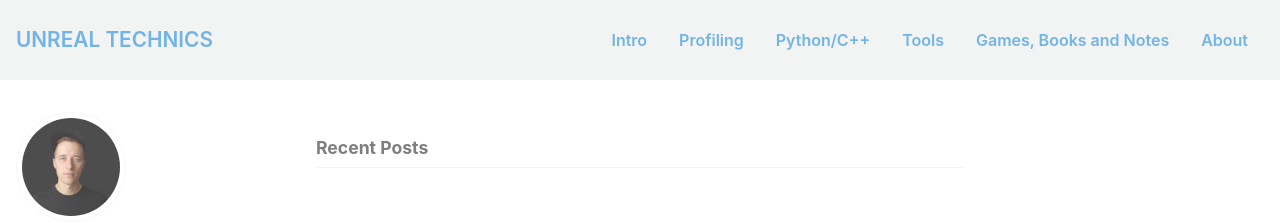
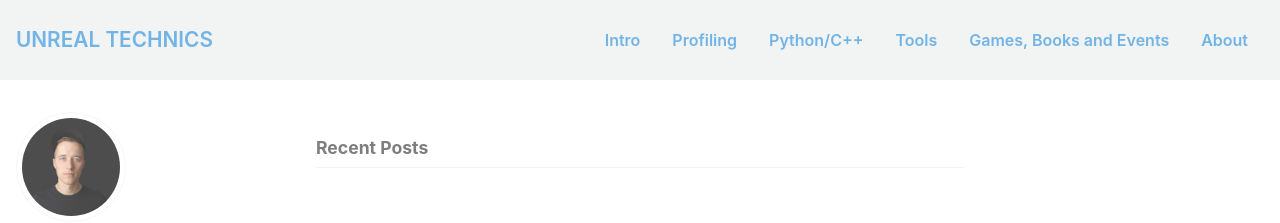
Before and after one commit to AdamKomarowski/unrealtechart, a Jekyll site: the page built from index.html, in a window 1280 px wide and 900 px high. Shown: the top 223 px of the window. Built offline with Jekyll 4.4.1, drawn with Linux system fonts in a browser that asks for light colours; nearby versions of some CDN libraries.

Commit message:
Update navigation.yml

```diff
--- a/_data/navigation.yml
+++ b/_data/navigation.yml
@@ -8,8 +8,8 @@ main:
     url: /book/pipelines/
   - title: "Tools"
     url: /book/profiling/
-  - title: "Games, Books and Notes"
-    url: /book/Games_Books_and_Notes/
+  - title: "Games, Books and Events"
+    url: /book/Games_Books_and_Events/
   - title: "About"
     url: /book/about/
 
```
